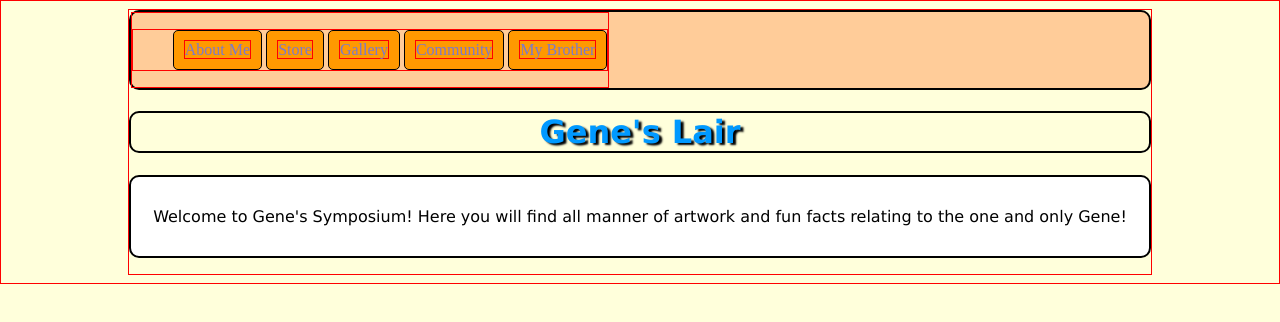
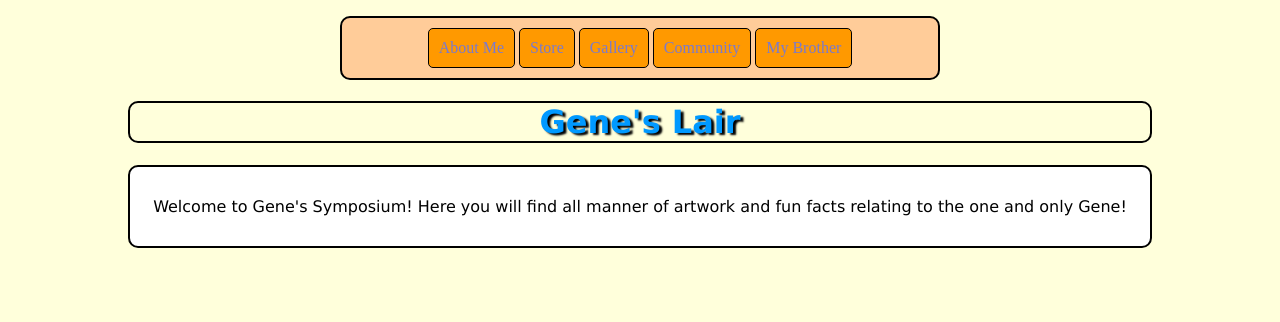
Before and after one commit to thewidd/gene-web, a plain HTML site: page index.html in a window 1280 px wide. Drawn offline with Linux system fonts and the light colour scheme.

Commit message:
New modern design and look

```diff
--- a/index.html
+++ b/index.html
@@ -5,16 +5,14 @@
 		<link rel="stylesheet" type="text/css" href="style.css"/>
 	</head>
 	<body>
-		<div id="navbar">
-			<div id="buttonarea">
-			<ul>
+		<div class="container">
+			<ul id="navbar">
 				<li id="button"><a href="about.html">About Me</a></li>
 				<li id="button"><a href="http://ebay.com">Store</a></li>
 				<li id="button"><a href="gallery.html">Gallery</a></li>
 				<li id="button"><a href="http://www.facebook.com">Community</a></li>
 				<li id="button"><a href="zasuke.html">My Brother</a></li>
 			</ul>
-			</div>
 		</div>
 		<h1>Gene's Lair</h1>
 		<p>Welcome to Gene's Symposium! Here you will find all manner of artwork and fun facts relating to the one and only Gene!</p>
--- a/style.css
+++ b/style.css
@@ -1,7 +1,7 @@
 body {
 	margin-left: auto;
 	margin-right: auto;
-	width: 80%;
+	width: 1024px;
 	background-color: #FFFFDB;
 }
 
@@ -14,7 +14,7 @@ h1 {
 	text-shadow: 3px 2px 2px black;
 }
 
-#button {
+li#button {
 	border: 1px solid black;
 	border-radius: 5px;
 	padding: 10px 10px 10px 10px;
@@ -31,10 +31,6 @@ li a:hover {
 	color: #00248F;
 }
 
-* {
-	border: 1px solid red;
-}
-
 p {
 	text-align: center;
 	padding-top: 30px;
@@ -45,14 +41,15 @@ p {
 	background-color: white;
 }
 
-#navbar {
+div.container {
+	width: 600px;
+	margin: 0px auto;
+}
+
+ul#navbar {
 	border: 2px solid black;
 	background-color: #FFCC99;
 	border-radius: 10px;
+	padding: 10px;
+	text-align: center;
 }
-
-#buttonarea {
-	margin-left: auto;
-	margin-right: auto;
-	display: inline-block;
-}
```
